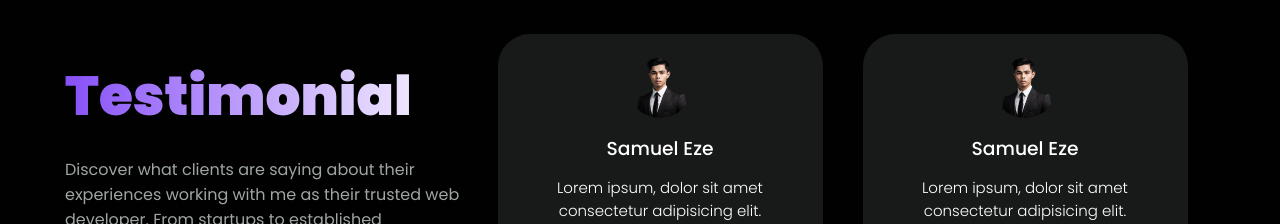
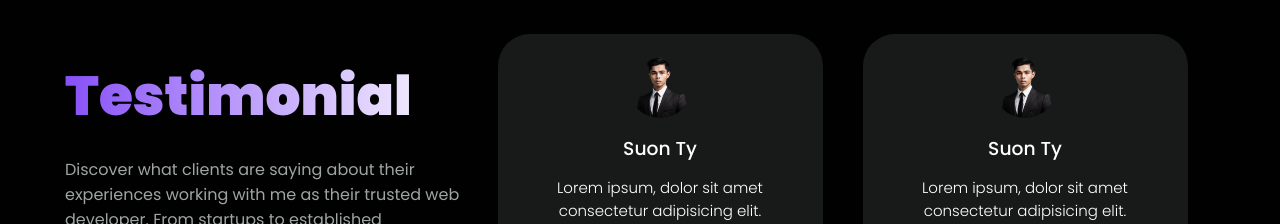
Before and after one commit to Front-End-09/suon-ty-website, a React (Create React App) app: page / in a window 1280 px wide. Shown: the part 3260-3484 px from the top of the page. Built offline with nearby package versions, Linux system fonts and the light colour scheme.

Commit message:
Change name

```diff
--- a/src/components/Testimonial/index.jsx
+++ b/src/components/Testimonial/index.jsx
@@ -9,7 +9,7 @@ import { profile1 } from "../../images";
 const data = [
     {
         avatar: profile1,
-        name: 'Samuel Eze',
+        name: 'Suon Ty',
         review: `Lorem ipsum, dolor sit amet consectetur adipisicing elit. Nulla quisquam
                  ab culpa consectetur architecto earum, atque dicta cupiditate officia laboriosam ratione
                  voluptatibus molestias corrupti ullam cumque. Repellat earum aspernatur eveniet!
@@ -17,7 +17,7 @@ const data = [
     },
     {
         avatar: profile1,
-        name: 'Samuel Eze',
+        name: 'Suon Ty',
         review: `Lorem ipsum, dolor sit amet consectetur adipisicing elit. Nulla quisquam
                  ab culpa consectetur architecto earum, atque dicta cupiditate officia laboriosam ratione
                  voluptatibus molestias corrupti ullam cumque. Repellat earum aspernatur eveniet!
@@ -25,7 +25,7 @@ const data = [
     },
     {
         avatar: profile1,
-        name: 'Samuel Eze',
+        name: 'Suon Ty',
         review: `Lorem ipsum, dolor sit amet consectetur adipisicing elit. Nulla quisquam
                  ab culpa consectetur architecto earum, atque dicta cupiditate officia laboriosam ratione
                  voluptatibus molestias corrupti ullam cumque. Repellat earum aspernatur eveniet!
@@ -33,7 +33,7 @@ const data = [
     },
     {
         avatar: profile1,
-        name: 'Samuel Eze',
+        name: 'Suon Ty',
         review: `Lorem ipsum, dolor sit amet consectetur adipisicing elit. Nulla quisquam
                  ab culpa consectetur architecto earum, atque dicta cupiditate officia laboriosam ratione
                  voluptatibus molestias corrupti ullam cumque. Repellat earum aspernatur eveniet!
```
